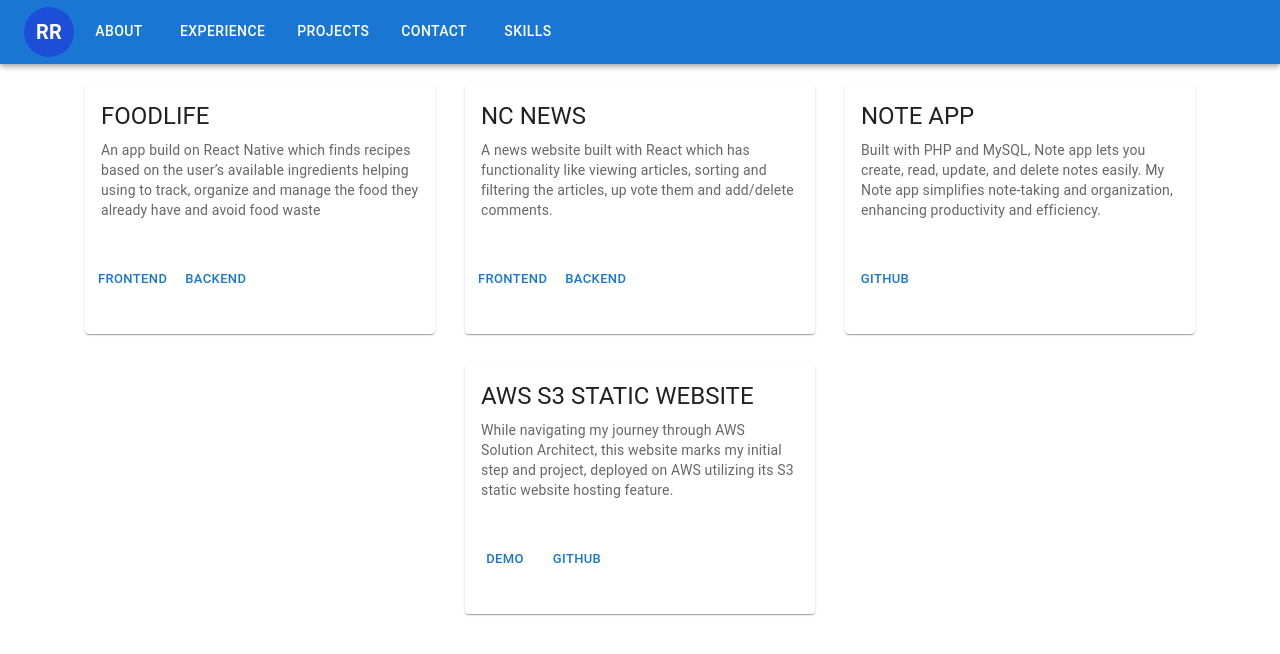
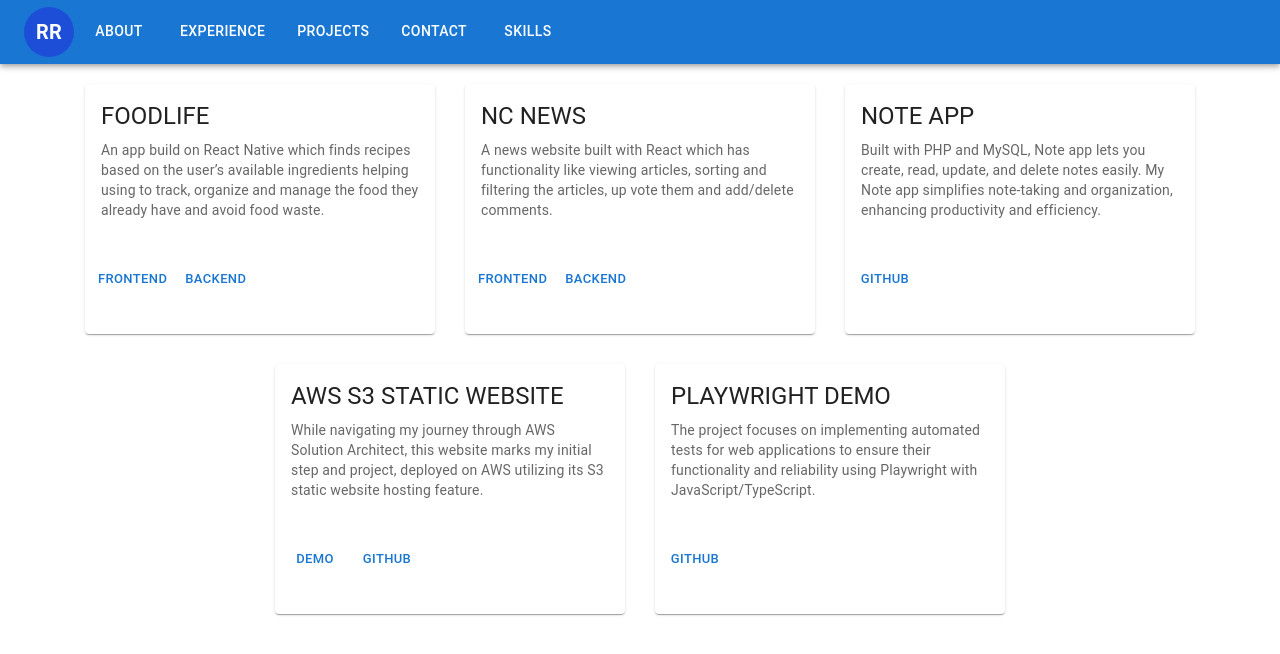
Before and after one commit to rangararazin/zinportfolio, a React (Create React App) app: page /projects in a window 1280 px wide. Shown: the top 654 px of the page. Built offline with nearby package versions, Linux system fonts and the light colour scheme.

Commit message:
add playwright project

```diff
--- a/src/component/Projects.jsx
+++ b/src/component/Projects.jsx
@@ -9,7 +9,7 @@ import {
 export const Projects = () => {
   return (
     <>
-      <section className="all-cards" >
+      <section className="all-cards">
         <Card className="main-card">
           <CardContent>
             <Typography gutterBottom variant="h5" component="div">
@@ -18,17 +18,17 @@ export const Projects = () => {
             <Typography variant="body2" color="text.secondary">
               An app build on React Native which finds recipes based on the
               user’s available ingredients helping using to track, organize and
-              manage the food they already have and avoid food waste
+              manage the food they already have and avoid food waste.
             </Typography>
           </CardContent>
           <CardActions className="card-button">
             <Button size="small">
-              <a href="https://github.com/rangararazin/Front-End-Food-Life">
+              <a href="https://github.com/rangararazin/Front-End-Food-Life" target="_blank" rel="noopener noreferrer">
                 Frontend
               </a>
             </Button>
             <Button size="small">
-              <a href="https://github.com/rangararazin/Front-End-Food-Life">
+              <a href="https://github.com/rangararazin/Front-End-Food-Life" target="_blank" rel="noopener noreferrer">
                 Backend
               </a>
             </Button>
@@ -48,12 +48,12 @@ export const Projects = () => {
           </CardContent>
           <CardActions className="card-button">
             <Button size="small">
-              <a href="https://github.com/rangararazin/Front-End-Food-Life">
+              <a href="https://github.com/rangararazin/Front-End-Food-Life" target="_blank" rel="noopener noreferrer">
                 Frontend
               </a>
             </Button>
             <Button size="small">
-              <a href="https://github.com/rangararazin/Front-End-Food-Life">
+              <a href="https://github.com/rangararazin/Front-End-Food-Life" target="_blank" rel="noopener noreferrer">
                 Backend
               </a>
             </Button>
@@ -66,14 +66,14 @@ export const Projects = () => {
               NOTE APP
             </Typography>
             <Typography variant="body2" color="text.secondary">
-              Built with PHP and MySQL, Note app lets you create, read, update, and delete notes easily. My Note app simplifies note-taking and organization, enhancing productivity and efficiency.
+              Built with PHP and MySQL, Note app lets you create, read, update,
+              and delete notes easily. My Note app simplifies note-taking and
+              organization, enhancing productivity and efficiency.
             </Typography>
           </CardContent>
           <CardActions className="card-button">
             <Button size="small">
-              <a href="https://github.com/rangararazin/php-beginners">
-                Github
-              </a>
+              <a href="https://github.com/rangararazin/php-beginners" target="_blank" rel="noopener noreferrer">Github</a>
             </Button>
             {/* <Button size="small">
               <a href="https://github.com/rangararazin/Front-End-Food-Life">
@@ -89,18 +89,37 @@ export const Projects = () => {
               AWS S3 STATIC WEBSITE
             </Typography>
             <Typography variant="body2" color="text.secondary">
-              While navigating my journey through AWS Solution Architect, this website marks my initial step and project, deployed on AWS utilizing its S3 static website hosting feature.
+              While navigating my journey through AWS Solution Architect, this
+              website marks my initial step and project, deployed on AWS
+              utilizing its S3 static website hosting feature.
             </Typography>
           </CardContent>
           <CardActions className="card-button">
             <Button size="small">
-              <a href="http://mysitedemo.razinscloud.link">
-                DEMO
+              <a href="http://mysitedemo.razinscloud.link" target="_blank" rel="noopener noreferrer">DEMO</a>
+            </Button>
+            <Button size="small">
+              <a href="https://github.com/rangararazin/MystaticWebsite" target="_blank" rel="noopener noreferrer">
+                GITHUB
               </a>
             </Button>
+          </CardActions>
+        </Card>
+
+        <Card className="main-card">
+          <CardContent>
+            <Typography gutterBottom variant="h5" component="div">
+              PLAYWRIGHT DEMO
+            </Typography>
+            <Typography variant="body2" color="text.secondary">
+              The project focuses on implementing automated tests for web
+              applications to ensure their functionality and reliability using Playwright with JavaScript/TypeScript.
+            </Typography>
+          </CardContent>
+          <CardActions className="card-button">
             <Button size="small">
-              <a href="https://github.com/rangararazin/MystaticWebsite">
-                GITHUB
+              <a href="https://github.com/rangararazin/myplaywright-demo-1" target="_blank" rel="noopener noreferrer">
+                Github
               </a>
             </Button>
           </CardActions>
```
